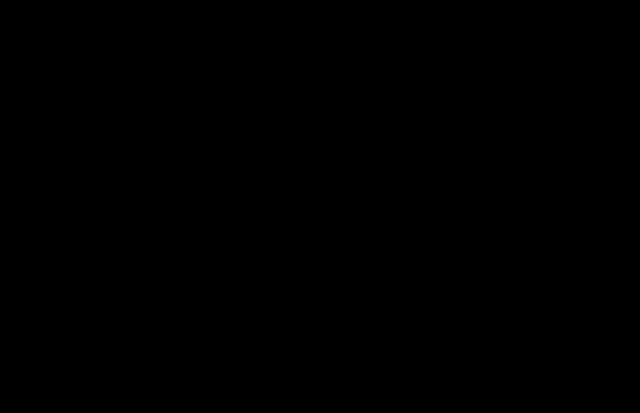
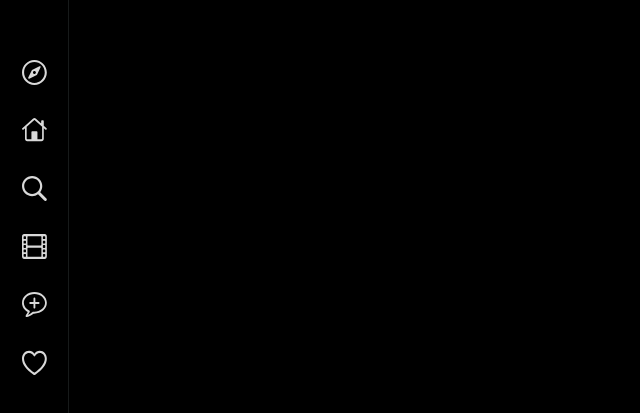
Before and after one commit to alextrnphn/my-first-react, a Next.js app: page /profile in a window 1280 px wide. Shown: the part 181-594 px from the top of the page, without its empty margins (0-640 px from the left). Built offline with nearby package versions, Linux system fonts and the light colour scheme.

Commit message:
Complete loop icon and styled navigation bar

```diff
--- a/src/app/profile/NavigationBar.tsx
+++ b/src/app/profile/NavigationBar.tsx
@@ -1,12 +1,73 @@
-interface NavigationBarProps {}
+"use client";
+
 import { Icon } from "../profile/page";
+import Image from "next/image";
+import styled from "styled-components";
+
+const Navigation = styled.aside`
+  display: grid;
+  grid-template-rows: repeat(6, min-content);
+  grid-gap: 10px;
+  width: fit-content;
+  position: fixed;
+  height: 100%;
+  place-content: center;
+  border-right: 1px solid rgba(225, 255, 255, 0.1);
+  padding: 0px 10px;
+
+  button {
+    background-color: transparent;
+    border: none;
+    width: 48px;
+    height: 48px;
+    transition: all 0.2s ease;
+
+    &:hover {
+      background-color: #222222;
+      border-radius: 9px;
+      transform: scale(1.1);
+    }
+  }
+  //tablet
+  @media (max-width: 768px) {
+    border-top: 1px solid rgba(225, 255, 255, 0.1);
+    display: grid;
+    grid-template-columns: repeat(6, min-content);
+    grid-template-rows: 1fr;
+    height: fit-content;
+    bottom: 0px;
+    width: 100%;
+    padding: 10px 0px;
+    z-index: 10;
+  }
+
+  //Mobile phone
+  @media (max-width: 480px) {
+    height: 73px;
+    bottom: 0px;
+  }
+`;
 
 interface NavigationBarProps {
   items: Icon[];
 }
 export default function NavigationBar({ items }: NavigationBarProps) {
-  // items.map((icon) => {
-  //   console.log(icon.altText);
-  // });
-  return <div>{/* //loop button image */}</div>;
+  return (
+    <>
+      <Navigation>
+        {items.map((icon, index) => {
+          return (
+            <button key={index}>
+              <Image
+                src={icon.path}
+                width={icon.width}
+                height={icon.height}
+                alt={icon.altText}
+              />{" "}
+            </button>
+          );
+        })}
+      </Navigation>
+    </>
+  );
 }
```
